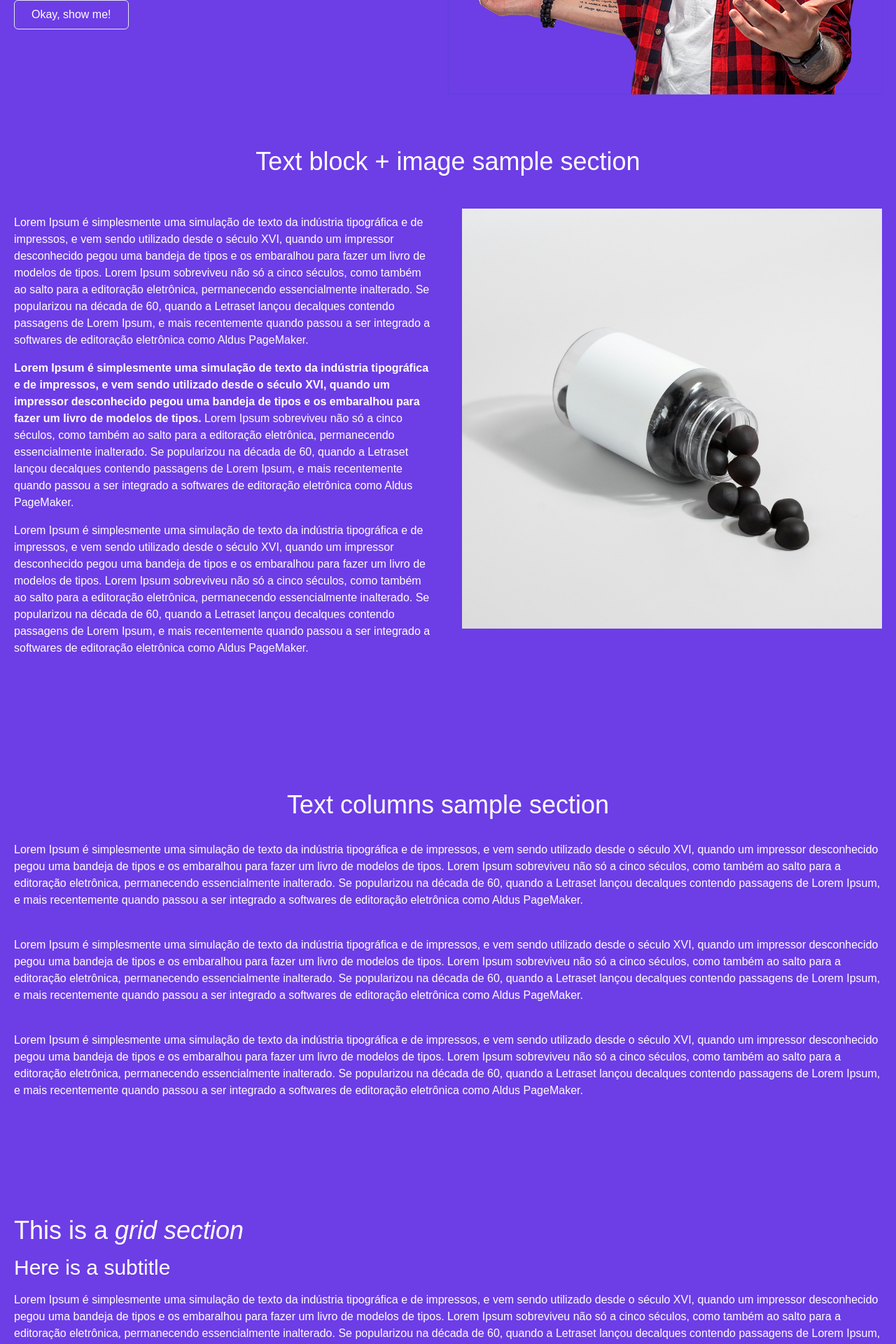
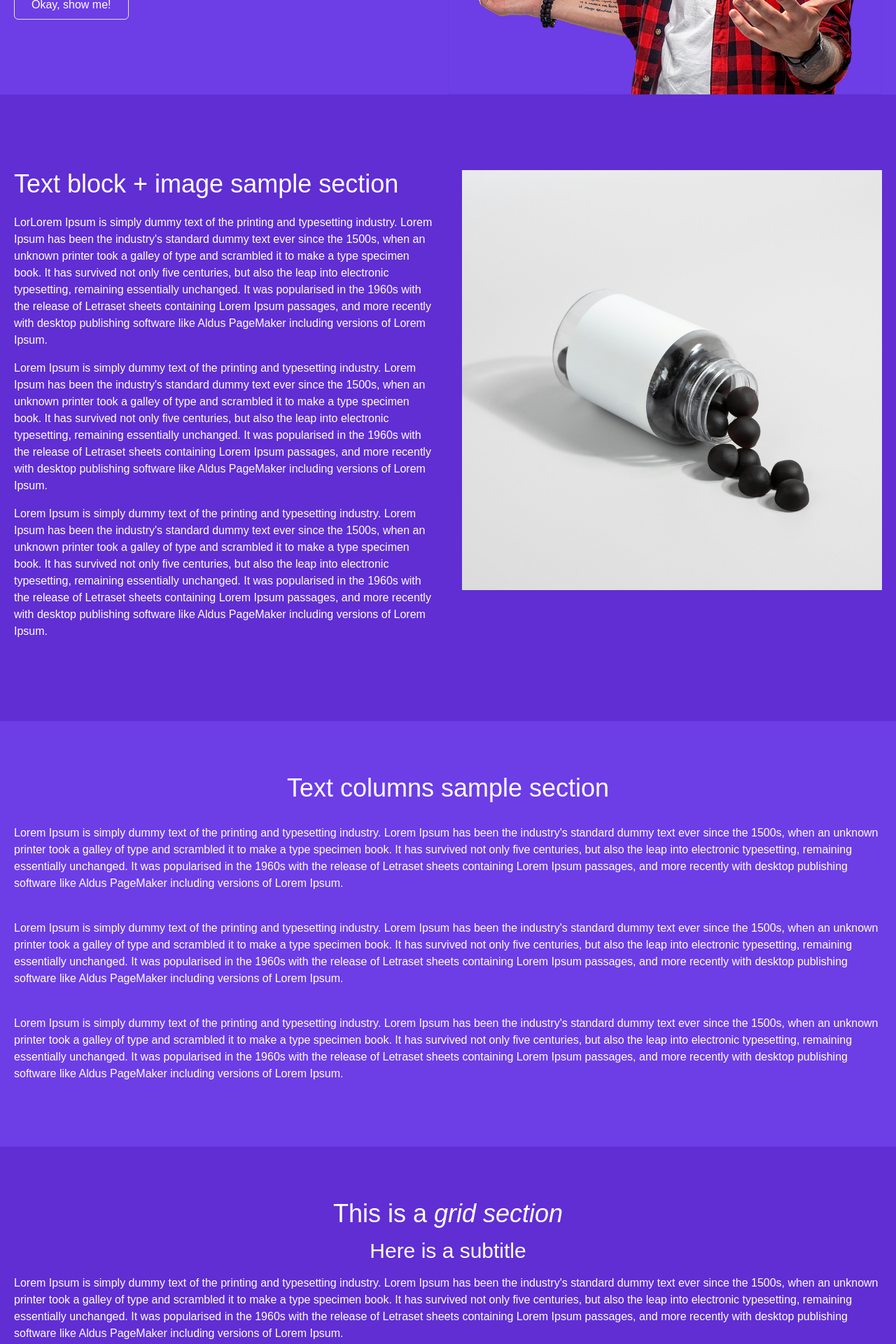
Before and after one commit to allrox/allrox-ui-kit, a Next.js app: page / in a window 1280 px wide. Shown: the part 640-2560 px from the top of the page at 70% size. Built offline with nearby package versions, Linux system fonts and the light colour scheme.

Commit message:
Ajustes de estrutura e conteúdo

```diff
--- a/src/app/page.js
+++ b/src/app/page.js
@@ -24,51 +24,51 @@ export default function Home() {
 
         <div className="flex flex-col md:flex-row gap-8 md:pt-10 w-full">
           <div className="flex flex-col justify-center content-center my-4" >
-            <h1 className="mb-2"><span className="font-thin">AllRox</span><br /><span className="font-bold xl:text-8xl leading-tight">The UI Kit Project</span></h1>
-            <h2 className="italic font-thin">A sketch-to-code journey</h2>
-            <p className="mb-8">Here you will ll find the result of my learning process, and why not some mistakes too?</p>
-            <Button cta="Okay, show me!" link="#textoimagem" props="w-full md:w-fit"/>
+            <h1 className="mb-2"><span className="font-thin">AllRox</span><br /><span className="font-bold xl:text-8xl leading-none">The UI Kit Project</span></h1>
+            <h3 className="italic font-thin">A sketch-to-code journey</h3>
+            <p className="mb-8">Here you will find the result of my learning process and (why not?) some mistakes.</p>
+            <Button cta="Okay, show me!" link="#imageandtext" />
           </div>
-            <Image className="hidden md:block md:max-w-[40%] lg:max-w-[50%]" src="/model-desktop.webp" width={857} height={863} alt="Imagem ilustrativa" />
-            <Image className="sm:block md:hidden " src="/model.webp" width={750} height={750} alt="Imagem ilustrativa" />
+          <Image className="hidden md:block md:max-w-[40%] lg:max-w-[50%]" src="/model-desktop.webp" width={857} height={863} alt="Imagem ilustrativa" />
+          <Image className="sm:block md:hidden " src="/model.webp" width={750} height={750} alt="Imagem ilustrativa" />
         </div>
 
       </Hero>
 
-      <Section bg="bg-primary-700" id="imageandtext">
-        <h2 className="text-center">Text block + image sample section</h2>
+      <Section props="bg-primary-700" id="imageandtext">
         <TextImage image="/mockup-1x1.jpg" width={640} height={640} alt="Imagem ilustrativa">
-          <p>Lorem Ipsum é simplesmente uma simulação de texto da indústria tipográfica e de impressos, e vem sendo utilizado desde o século XVI, quando um impressor desconhecido pegou uma bandeja de tipos e os embaralhou para fazer um livro de modelos de tipos. Lorem Ipsum sobreviveu não só a cinco séculos, como também ao salto para a editoração eletrônica, permanecendo essencialmente inalterado. Se popularizou na década de 60, quando a Letraset lançou decalques contendo passagens de Lorem Ipsum, e mais recentemente quando passou a ser integrado a softwares de editoração eletrônica como Aldus PageMaker.</p>
-          <p><span className="bold">Lorem Ipsum é simplesmente uma simulação de texto da indústria tipográfica e de impressos, e vem sendo utilizado desde o século XVI, quando um impressor desconhecido pegou uma bandeja de tipos e os embaralhou para fazer um livro de modelos de tipos.</span> Lorem Ipsum sobreviveu não só a cinco séculos, como também ao salto para a editoração eletrônica, permanecendo essencialmente inalterado. Se popularizou na década de 60, quando a Letraset lançou decalques contendo passagens de Lorem Ipsum, e mais recentemente quando passou a ser integrado a softwares de editoração eletrônica como Aldus PageMaker.</p>
-          <p>Lorem Ipsum é simplesmente uma simulação de texto da indústria tipográfica e de impressos, e vem sendo utilizado desde o século XVI, quando um impressor desconhecido pegou uma bandeja de tipos e os embaralhou para fazer um livro de modelos de tipos. Lorem Ipsum sobreviveu não só a cinco séculos, como também ao salto para a editoração eletrônica, permanecendo essencialmente inalterado. Se popularizou na década de 60, quando a Letraset lançou decalques contendo passagens de Lorem Ipsum, e mais recentemente quando passou a ser integrado a softwares de editoração eletrônica como Aldus PageMaker.</p>
+          <h2>Text block + image sample section</h2>
+          <p>LorLorem Ipsum is simply dummy text of the printing and typesetting industry. Lorem Ipsum has been the industry's standard dummy text ever since the 1500s, when an unknown printer took a galley of type and scrambled it to make a type specimen book. It has survived not only five centuries, but also the leap into electronic typesetting, remaining essentially unchanged. It was popularised in the 1960s with the release of Letraset sheets containing Lorem Ipsum passages, and more recently with desktop publishing software like Aldus PageMaker including versions of Lorem Ipsum.</p>
+          <p>Lorem Ipsum is simply dummy text of the printing and typesetting industry. Lorem Ipsum has been the industry's standard dummy text ever since the 1500s, when an unknown printer took a galley of type and scrambled it to make a type specimen book. It has survived not only five centuries, but also the leap into electronic typesetting, remaining essentially unchanged. It was popularised in the 1960s with the release of Letraset sheets containing Lorem Ipsum passages, and more recently with desktop publishing software like Aldus PageMaker including versions of Lorem Ipsum.</p>
+          <p>Lorem Ipsum is simply dummy text of the printing and typesetting industry. Lorem Ipsum has been the industry's standard dummy text ever since the 1500s, when an unknown printer took a galley of type and scrambled it to make a type specimen book. It has survived not only five centuries, but also the leap into electronic typesetting, remaining essentially unchanged. It was popularised in the 1960s with the release of Letraset sheets containing Lorem Ipsum passages, and more recently with desktop publishing software like Aldus PageMaker including versions of Lorem Ipsum.</p>
         </TextImage>
       </Section>
 
       <Section id="columns" >
         <h2 className="text-center">Text columns sample section</h2>
         <Grid cols="md:grid-cols-3">
-          <div>Lorem Ipsum é simplesmente uma simulação de texto da indústria tipográfica e de impressos, e vem sendo utilizado desde o século XVI, quando um impressor desconhecido pegou uma bandeja de tipos e os embaralhou para fazer um livro de modelos de tipos. Lorem Ipsum sobreviveu não só a cinco séculos, como também ao salto para a editoração eletrônica, permanecendo essencialmente inalterado. Se popularizou na década de 60, quando a Letraset lançou decalques contendo passagens de Lorem Ipsum, e mais recentemente quando passou a ser integrado a softwares de editoração eletrônica como Aldus PageMaker.</div>
-          <div>Lorem Ipsum é simplesmente uma simulação de texto da indústria tipográfica e de impressos, e vem sendo utilizado desde o século XVI, quando um impressor desconhecido pegou uma bandeja de tipos e os embaralhou para fazer um livro de modelos de tipos. Lorem Ipsum sobreviveu não só a cinco séculos, como também ao salto para a editoração eletrônica, permanecendo essencialmente inalterado. Se popularizou na década de 60, quando a Letraset lançou decalques contendo passagens de Lorem Ipsum, e mais recentemente quando passou a ser integrado a softwares de editoração eletrônica como Aldus PageMaker.</div>
-          <div>Lorem Ipsum é simplesmente uma simulação de texto da indústria tipográfica e de impressos, e vem sendo utilizado desde o século XVI, quando um impressor desconhecido pegou uma bandeja de tipos e os embaralhou para fazer um livro de modelos de tipos. Lorem Ipsum sobreviveu não só a cinco séculos, como também ao salto para a editoração eletrônica, permanecendo essencialmente inalterado. Se popularizou na década de 60, quando a Letraset lançou decalques contendo passagens de Lorem Ipsum, e mais recentemente quando passou a ser integrado a softwares de editoração eletrônica como Aldus PageMaker.</div>
+          <div>Lorem Ipsum is simply dummy text of the printing and typesetting industry. Lorem Ipsum has been the industry's standard dummy text ever since the 1500s, when an unknown printer took a galley of type and scrambled it to make a type specimen book. It has survived not only five centuries, but also the leap into electronic typesetting, remaining essentially unchanged. It was popularised in the 1960s with the release of Letraset sheets containing Lorem Ipsum passages, and more recently with desktop publishing software like Aldus PageMaker including versions of Lorem Ipsum.</div>
+          <div>Lorem Ipsum is simply dummy text of the printing and typesetting industry. Lorem Ipsum has been the industry's standard dummy text ever since the 1500s, when an unknown printer took a galley of type and scrambled it to make a type specimen book. It has survived not only five centuries, but also the leap into electronic typesetting, remaining essentially unchanged. It was popularised in the 1960s with the release of Letraset sheets containing Lorem Ipsum passages, and more recently with desktop publishing software like Aldus PageMaker including versions of Lorem Ipsum.</div>
+          <div>Lorem Ipsum is simply dummy text of the printing and typesetting industry. Lorem Ipsum has been the industry's standard dummy text ever since the 1500s, when an unknown printer took a galley of type and scrambled it to make a type specimen book. It has survived not only five centuries, but also the leap into electronic typesetting, remaining essentially unchanged. It was popularised in the 1960s with the release of Letraset sheets containing Lorem Ipsum passages, and more recently with desktop publishing software like Aldus PageMaker including versions of Lorem Ipsum.</div>
         </Grid>
       </Section>
 
-      <Section bg="bg-primary-700" id="cards">
-        <h2>This is a <span className="italic">grid section</span></h2>
-        <h3>Here is a subtitle</h3>
-        <p>Lorem Ipsum é simplesmente uma simulação de texto da indústria tipográfica e de impressos, e vem sendo utilizado desde o século XVI, quando um impressor desconhecido pegou uma bandeja de tipos e os embaralhou para fazer um livro de modelos de tipos. Lorem Ipsum sobreviveu não só a cinco séculos, como também ao salto para a editoração eletrônica, permanecendo essencialmente inalterado. Se popularizou na década de 60, quando a Letraset lançou decalques contendo passagens de Lorem Ipsum, e mais recentemente quando passou a ser integrado a softwares de editoração eletrônica como Aldus PageMaker.</p>
+      <Section props="bg-primary-700" id="cards">
+        <h2 className="text-center">This is a <span className="italic">grid section</span></h2>
+        <h3 className="text-center">Here is a subtitle</h3>
+        <p>Lorem Ipsum is simply dummy text of the printing and typesetting industry. Lorem Ipsum has been the industry's standard dummy text ever since the 1500s, when an unknown printer took a galley of type and scrambled it to make a type specimen book. It has survived not only five centuries, but also the leap into electronic typesetting, remaining essentially unchanged. It was popularised in the 1960s with the release of Letraset sheets containing Lorem Ipsum passages, and more recently with desktop publishing software like Aldus PageMaker including versions of Lorem Ipsum.</p>
 
-        <Grid cols="sm:grid-cols-2 md:grid-cols-3 lg:grid-cols-4">
-          <Card imgurl="/mockup-1x1.jpg" alt="Imagem de exemplo" width={640} height={800} title="Produto 1">
+        <Grid props="sm:grid-cols-2 md:grid-cols-3 lg:grid-cols-4">
+          <Card imgurl="/mockup-1x1.jpg" alt="Imagem de exemplo" width={640} height={800} title="Card Title">
             <p>Lorem Ipsum é simplesmente uma simulação de texto da indústria tipográfica.</p>
           </Card>
-          <Card imgurl="/mockup-1x1.jpg" alt="Imagem de exemplo" width={640} height={800} title="Produto 1">
+          <Card imgurl="/mockup-1x1.jpg" alt="Imagem de exemplo" width={640} height={800} title="Card Title">
             <p>Lorem Ipsum é simplesmente uma simulação de texto da indústria tipográfica.</p>
           </Card>
-          <Card imgurl="/mockup-1x1.jpg" alt="Imagem de exemplo" width={640} height={800} title="Produto 1">
+          <Card imgurl="/mockup-1x1.jpg" alt="Imagem de exemplo" width={640} height={800} title="Card Title">
             <p>Lorem Ipsum é simplesmente uma simulação de texto da indústria tipográfica.</p>
           </Card>
-          <Card imgurl="/mockup-1x1.jpg" alt="Imagem de exemplo" width={640} height={800} title="Produto 1">
+          <Card imgurl="/mockup-1x1.jpg" alt="Imagem de exemplo" width={640} height={800} title="Card Title">
             <p>Lorem Ipsum é simplesmente uma simulação de texto da indústria tipográfica.</p>
           </Card>
         </Grid>
@@ -76,9 +76,19 @@ export default function Home() {
       </Section>
 
       <Section>
-        <div className="flex flex-col md:flex-row items-center justify-around gap-10">
+        <div className="flex flex-col md:flex-row items-center justify-between gap-10">
           <div>
-            <Image src="/allrox-logo.svg" alt="Logo AllRox" width={100} height={50} className="mb-8" />
+            <Image src="/allrox-logo.svg" alt="Logo AllRox" width={180} height={80} className="mb-4" />
+            <p>The UI Kit Project</p>
+          </div>
+          <div>
+            <h4 className="text-lg font-bold">Título</h4>
+            <ul>
+              <li>Item de menu</li>
+              <li>Item de menu</li>
+              <li>Item de menu</li>
+              <li>Item de menu</li>
+            </ul>
           </div>
           <div>
             <h4 className="text-lg font-bold">Título</h4>
```
